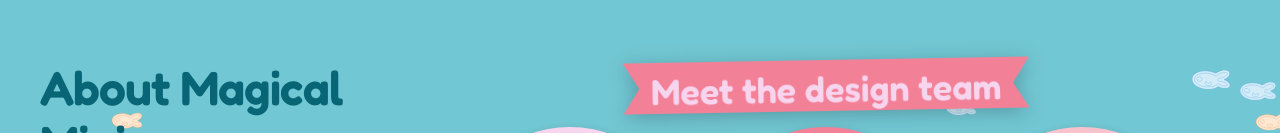
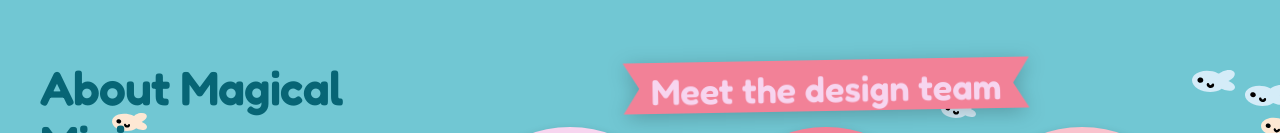
Before and after one commit to mikalmorello/magicalminis, a React (Vite) app: page / in a window 1280 px wide. Shown: the part 667-800 px from the top of the page. Built offline with nearby package versions, Linux system fonts and the light colour scheme; the HTML template or start-up script is replaced by a standard one; a web font is replaced by a local one.

Commit message:
Refactor Fish component and AboutSection: streamline fish rendering by separating silhouette and eye paths, enhance fish positioning logic with size adjustments, and improve visual organization in the AboutSection.

```diff
--- a/src/components/about/Fish.jsx
+++ b/src/components/about/Fish.jsx
@@ -8,16 +8,15 @@ import fishSvg from '../../assets/fish.svg?raw'
 const VIEWBOX = fishSvg.match(/viewBox="([^"]+)"/)?.[1] ?? '0 0 293 150'
 const FISH_PATH = fishSvg.match(/\bd="([^"]+)"/)?.[1] ?? ''
 
-/* Outer silhouette = solid fill background; remaining subpaths = eye/gill detail */
-const FISH_SILHOUETTE = FISH_PATH.match(/^M[^M]+/)?.[0] ?? FISH_PATH
-const FISH_DETAILS = FISH_PATH.slice(FISH_SILHOUETTE.length).trim()
+/* Subpaths: body silhouette, inner contour (unused), then eyes (see fish.svg). */
+const FISH_SUBPATHS = FISH_PATH.trim().split(/\s(?=M\s)/).map((p) => p.trim())
+const FISH_SILHOUETTE = FISH_SUBPATHS[0] ?? FISH_PATH
+const FISH_EYES = FISH_SUBPATHS.slice(2)
 
 function Fish({
   className,
   style,
   fill = 'var(--fish-fill, #fde8d4)',
-  stroke = 'var(--fish-stroke, #f0a060)',
-  strokeWidth = 4,
   rotate,
   children,
 }) {
@@ -39,21 +38,16 @@ function Fish({
         className="fish__background"
         d={FISH_SILHOUETTE}
         fill={fill}
-        stroke={stroke}
-        strokeWidth={strokeWidth}
-        strokeLinejoin="round"
       />
 
-      {FISH_DETAILS && (
+      {FISH_EYES.map((d, i) => (
         <path
-          className="fish__detail"
-          d={FISH_DETAILS}
-          fill="none"
-          stroke={stroke}
-          strokeWidth={strokeWidth * 0.7}
-          strokeLinejoin="round"
+          key={i}
+          className="fish__eye"
+          d={d}
+          fill="#000"
         />
-      )}
+      ))}
 
       {children && <g className="fish__extras">{children}</g>}
     </svg>
--- a/src/sections/AboutSection.jsx
+++ b/src/sections/AboutSection.jsx
@@ -65,9 +65,18 @@ const BLUE = { fill: '#d4ecf8', stroke: '#60b0e0' }
 /** Minimum gap between fish bounding boxes (px). */
 const FISH_MIN_GAP = 5
 
+/** Extra width applied to every fish; positions are nudged so gaps stay the same. */
+const FISH_SIZE_BONUS = 5
+const FISH_ASPECT = 150 / 293
+
 /** Offset within a school group; maintain at least FISH_MIN_GAP between fish. */
 function schoolFish({ color, size, x = 0, y = 0 }) {
-  return { ...color, size, x, y }
+  return {
+    ...color,
+    size: size + FISH_SIZE_BONUS,
+    x: x + (x > 0 ? FISH_SIZE_BONUS : 0),
+    y: y + (y > 0 ? FISH_SIZE_BONUS * FISH_ASPECT : 0),
+  }
 }
 
 const FISH_SCHOOLS = [
@@ -174,7 +183,7 @@ function AboutSection() {
                 top: fish.top,
                 left: fish.left,
                 right: fish.right,
-                width: fish.size,
+                width: fish.size + FISH_SIZE_BONUS,
               }}
             />
           ))}
```
